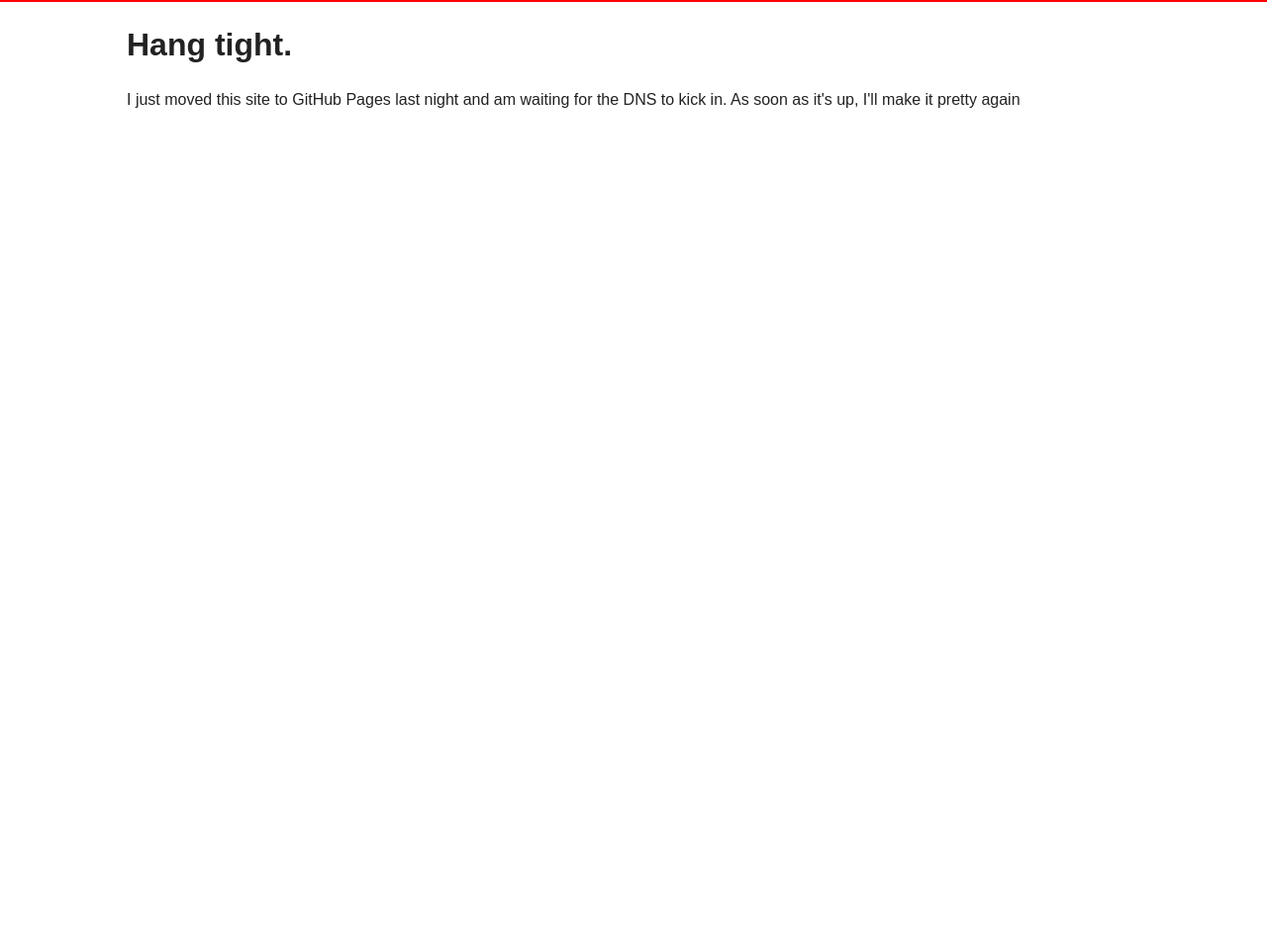
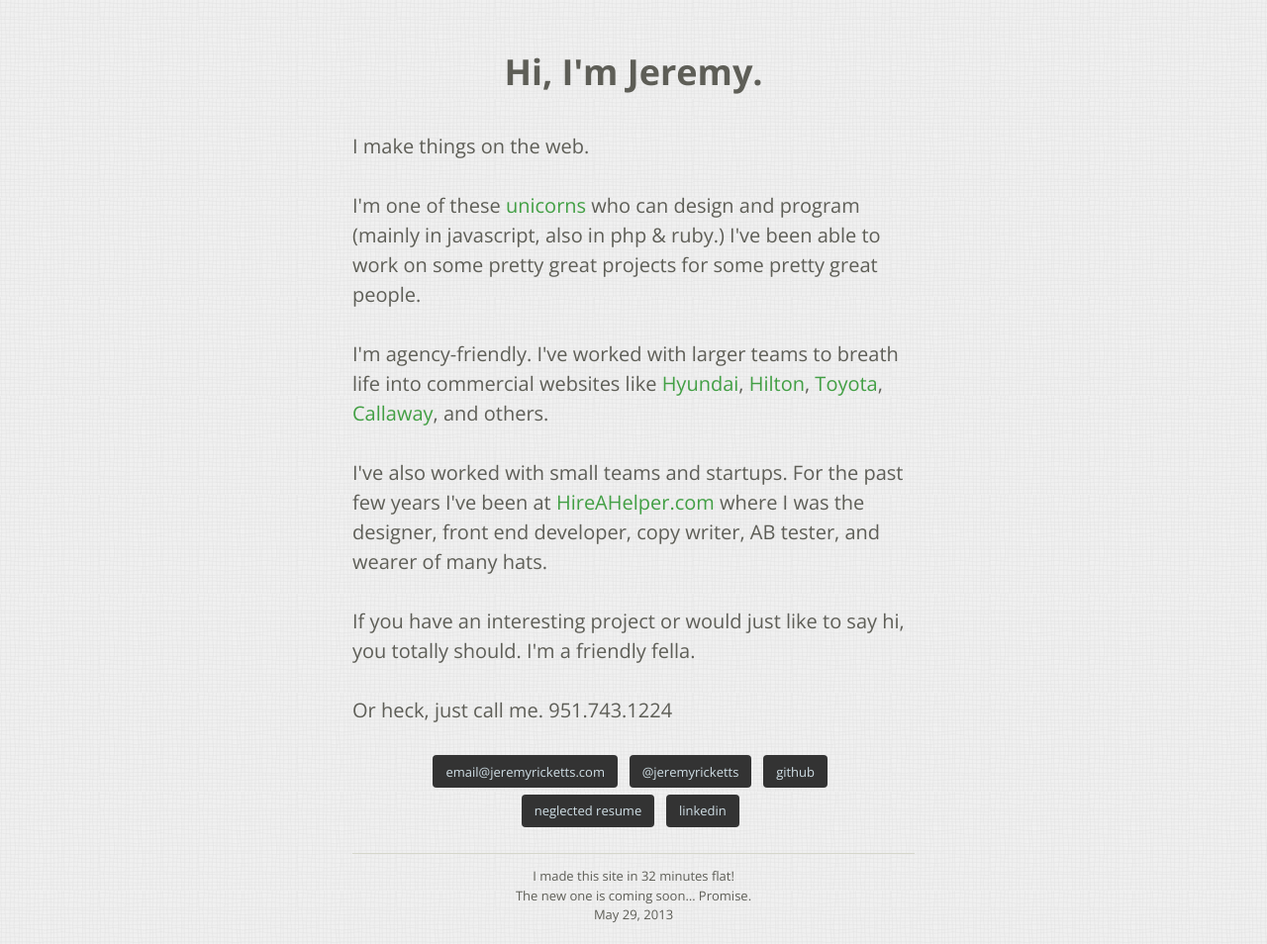
Before and after one commit to jeremyricketts/jeremyricketts.com, a Jekyll site: the page built from index.html, in a window 1280 px wide. Shown: the whole page at 99% size. Built offline with Jekyll 4.4.1, drawn with Linux system fonts in a browser that asks for light colours; nearby versions of some CDN libraries; before the commit the page ends 900 px from its top, so only the background shows below that.

```diff
--- a/index.html
+++ b/index.html
@@ -1,9 +1,71 @@
 ---
-layout: default
-title: Jeremy Ricketts is a designer and web developer in Carlsbad, CA.
-id: index # http://jekyllrb.com/docs/variables/ Used for adding a page-"id" class to the body.
+#layout: default
+#title: Jeremy Ricketts is a designer and web developer in Carlsbad, CA.
+#id: index # http://jekyllrb.com/docs/variables/ Used for adding a page-"id" class to the body.
 ---
 
-I just moved this site to GitHub Pages last night and am waiting for the DNS to kick in.
+<!doctype html>
+<!--[if lt IE 7]> <html class="no-js lt-ie9 lt-ie8 lt-ie7" lang="en"> <![endif]-->
+<!--[if IE 7]>    <html class="no-js lt-ie9 lt-ie8" lang="en"> <![endif]-->
+<!--[if IE 8]>    <html class="no-js lt-ie9" lang="en"> <![endif]-->
+<!--[if gt IE 8]><!--> <html class="no-js" lang="en"> <!--<![endif]-->
+<head>
+	<meta charset="utf-8">
+	<meta http-equiv="X-UA-Compatible" content="IE=edge,chrome=1">
 
-As soon as it's up, I'll make it pretty again
+	<title>Jeremy Ricketts</title>
+	<meta name="description" content="eremy Ricketts is a web developer in Carlsbad CA">
+
+	<meta name="viewport" content="width=device-width, initial-scale=1">
+
+	<link href='http://fonts.googleapis.com/css?family=Open+Sans:300,700' rel='stylesheet' type='text/css'>
+
+	<style type="text/css">
+		* { box-sizing:border-box; margin:0; padding:0;}
+		body { font-family:'Open Sans',sans-serif; font-weight:300; background:#efefef url(/img/wavegrid.png); color: #5e5e57;}
+		h1 { font-size:36px; text-align:center; font-weight:700; color:#5e5e57; margin-bottom:1em;}
+		a { color:#429f44; text-decoration:none;}
+		a:hover { text-decoration:underline;}
+		.container { max-width:600px; margin:3em auto 0 auto; padding:0 1em;}
+		p {font-size:20px; line-height:1.5em; font-weight:300; margin-bottom:1.5em;}
+		.links { text-align:center; line-height:1em; max-width:500px; margin:1.5em auto 1em auto;}
+		.links a { display:inline-block; border-radius:4px; font-size:13px; padding:.5em 1em; margin:0 .5em .5em 0; background:#333333; text-decoration:none; color:#D0DFE6;}
+		.links a:hover { background:#000; color:#D0DFE6;}
+		.heck {font-size:13px; text-align:center; border-top:1px solid #d5d6cb; display:block; padding-top:1em;}
+	</style>
+
+</head>
+<body>
+
+	<div class="container">
+
+		<h1>Hi, I'm Jeremy.</h1>
+
+		<p>I make things on the web.</p>
+
+		<p>I'm one of these <a href="http://uxdiogenes.com/blog/on-being-a-designer-and-a-developer-not-quite-unicorn-rare" title="unicorns">unicorns</a> who can design and program (mainly in javascript, also in php &amp; ruby.) I've been able to work on some pretty great projects for some pretty great people.</p>
+
+		<p>I'm agency-friendly. I've worked with larger teams to breath life into commercial websites like <a href="https://www.hyundaiusa.com/" title="Hyundai">Hyundai</a>, <a href="http://www3.hilton.com/en/index.html" title="Hilton">Hilton</a>, <a href="http://www.toyota.com/" title="Toyota.com">Toyota</a>, <a href="http://www.callawaygolf.com/global/en-us.html" title="Callaway">Callaway</a>, and others.</p>
+
+		<p>I've also worked with small teams and startups. For the past few years I've been at <a href="http://hireahelper.com" title="HireAHelper.com">HireAHelper.com</a> where I was the designer, front end developer, copy writer, AB tester, and wearer of many hats.</p>
+
+		<p>If you have an interesting project or would just like to say hi, you totally should. I'm a friendly fella.</p>
+
+		<p>Or heck, just call me. 951.743.1224</p>
+
+		<p class="links">
+			<a href="mailto:email@jeremyricketts.com" title="Email me">email@jeremyricketts.com</a>
+			<a href="http://twitter.com/jeremyricketts" title="Twitter">@jeremyricketts</a>
+			<a href="http://github.com/jeremyricketts" title="GitHub">github</a>
+			<a href="http://jeremyricketts.com/resume" title="Resume">neglected resume</a>
+			<a href="http://jeremyricketts.com/linkedin" title="LinkedIn">linkedin</a>
+		</p>
+
+		<p class="heck">I made this site in 32 minutes flat!<br>The new one is coming soon&hellip; Promise.<br>May 29, 2013</p>
+
+	</div>
+
+
+
+</body>
+</html>
```
Also changed, not shown: img/wavegrid.png (added).
